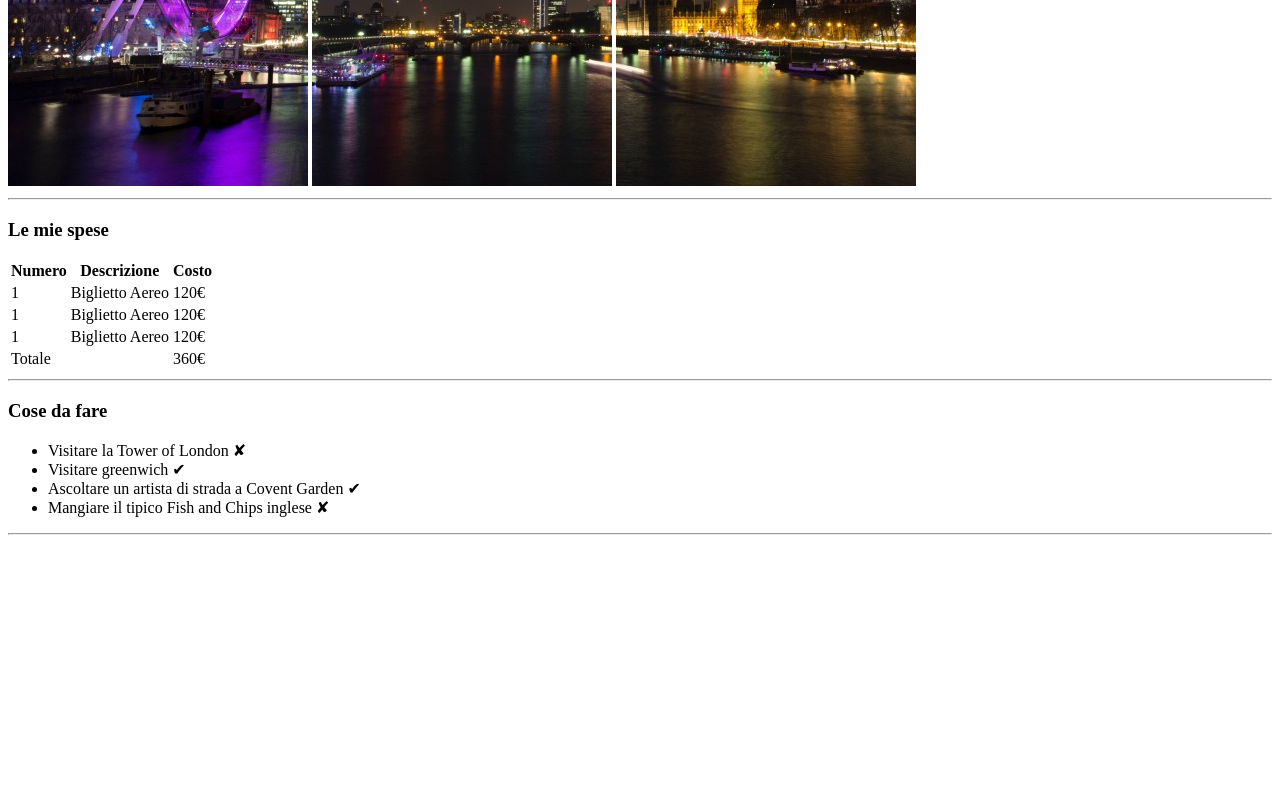
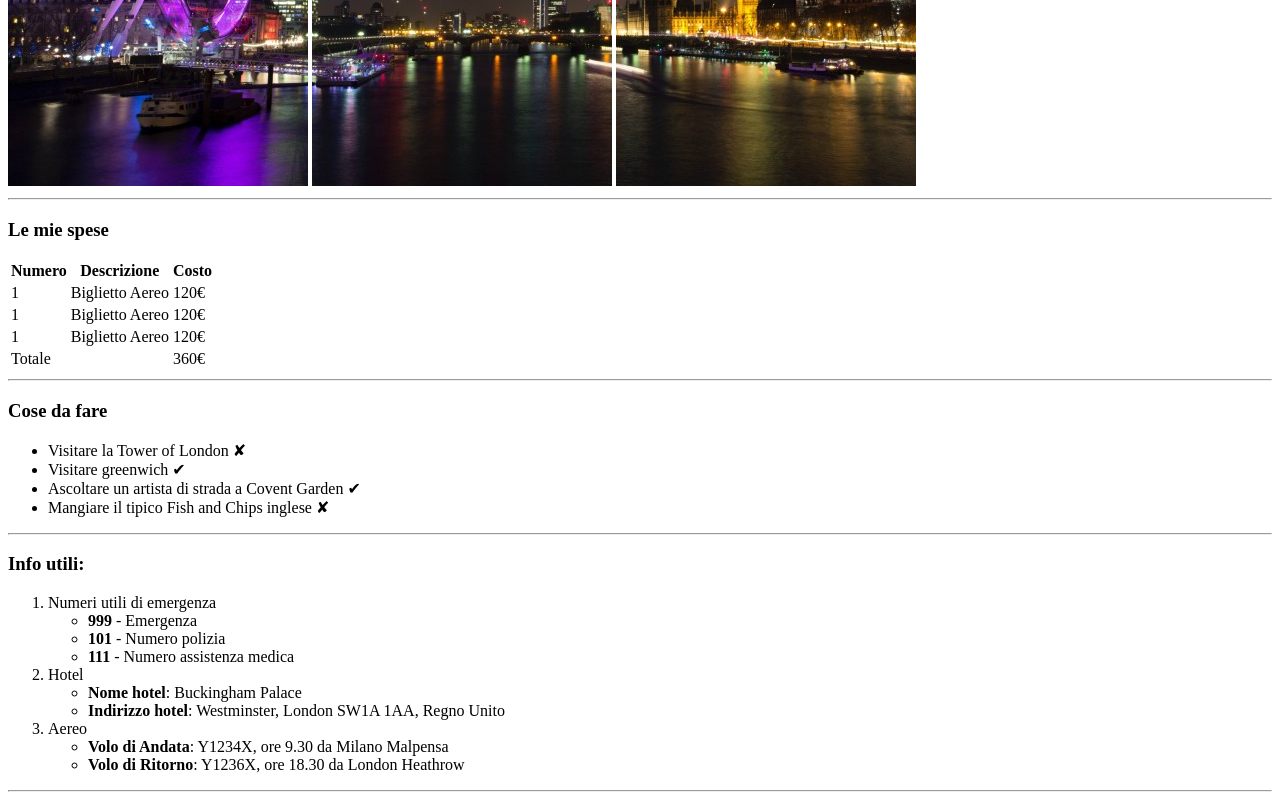
Before and after one commit to MarcoCusenza/html-london-trip, a plain HTML site: page index.html in a window 1280 px wide. Shown: the part 494-1294 px from the top of the page. Before the commit the page ends 1037 px from the top, so only its background shows below. Drawn offline with Linux system fonts and the light colour scheme.

Commit message:
section 3 - info utili

```diff
--- a/index.html
+++ b/index.html
@@ -80,7 +80,42 @@
             <hr>
         </section>
 
-
+        <!-- Sezione 3 -->
+        <section>
+            <h3>Info utili:</h3>
+            <!-- Lista ordinata -->
+            <ol>
+                <!-- Elemento 1 -->
+                <li>
+                    Numeri utili di emergenza
+                    <!-- Lista non ordinata -->
+                    <ul>
+                        <li><strong>999</strong> - Emergenza</li>
+                        <li><strong>101</strong> - Numero polizia</li>
+                        <li><strong>111</strong> - Numero assistenza medica</li>
+                    </ul>
+                </li>
+                <!-- Elemento 2 -->
+                <li>
+                    Hotel
+                    <!-- Lista non ordinata -->
+                    <ul>
+                        <li><strong>Nome hotel</strong>: Buckingham Palace</li>
+                        <li><strong>Indirizzo hotel</strong>: Westminster, London SW1A 1AA, Regno Unito</li>
+                    </ul>
+                </li>
+                <!-- Elemento 3 -->
+                <li>
+                    Aereo
+                    <!-- Lista non ordinata -->
+                    <ul>
+                        <li><strong>Volo di Andata</strong>: Y1234X, ore 9.30 da Milano Malpensa</li>
+                        <li><strong>Volo di Ritorno</strong>: Y1236X, ore 18.30 da London Heathrow</li>
+                    </ul>
+                </li>
+            </ol>
+            <hr>
+        </section>
 
 
     </main>
```
